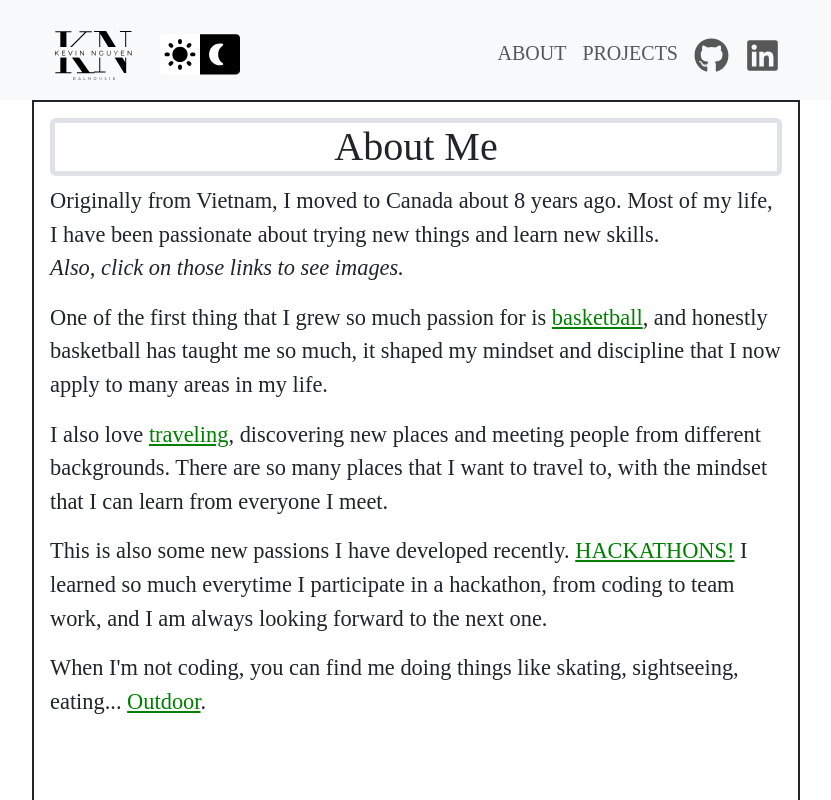
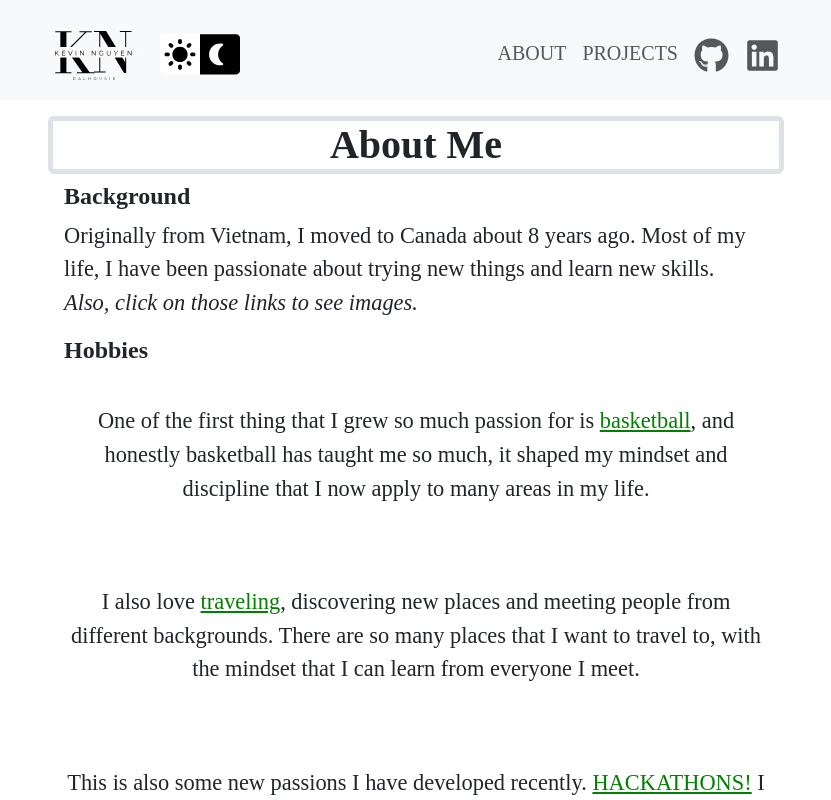
Before and after one commit to KevinDal2027/KevinPortfolio, a React (Vite) app: page /about in a window 1280 px wide. Shown: the whole page, without its empty margins (224-1055 px from the left). Built offline with nearby package versions, Linux system fonts and the light colour scheme.

Commit message:
Text align

```diff
--- a/src/components/About.jsx
+++ b/src/components/About.jsx
@@ -17,34 +17,47 @@ const About = () => {
     document.getElementById("aboutcontent").classList.remove("blurring");
   }
   return (
-    <div className="d-flex flex-column container border border-2 border-dark p-3 h-100">
-      <h1 className='text-center border border-5 rounded-bottom rounded-top'>About Me</h1>
+    <div className="d-flex flex-column container p-3 h-100">
+      <h1 className='fw-bold text-center border border-5 rounded-bottom rounded-top'>About Me</h1>
       <div id='aboutcontent'>
+        <div class = "overview country">
+          <h4 className='fw-bold'>Background</h4>
           <p>
             Originally from Vietnam, I moved to Canada about 8 years ago.
             Most of my life, I have been passionate about trying new things and learn new skills.
             <br/>
             <em>Also, click on those links to see images.</em>
           </p>
+        </div>
+        <h4 className='fw-bold'>Hobbies</h4>
+        <div class = "section basketball">
           <p>
             One of the first thing that I grew so much passion for is &shy;
             <span className="clickable-text" onClick={() => toggleImages('./assets/lifestyles/basketball.svg')}>basketball</span>,
             and honestly basketball has taught me so much, it shaped my mindset and discipline that I now apply to many areas in my life.
           </p>
+        </div>
+
+        <div class = "section travel">
           <p>
             I also love &shy;
             <span className="clickable-text" onClick={() => toggleImages('./assets/lifestyles/travel.svg')}>traveling</span>,
             discovering new places and meeting people from different backgrounds. There are so many places that I want to travel to, with the mindset that I can learn from everyone I meet.
           </p>
+        </div>
+        <div class = "section coding">
           <p>
             This is also some new passions I have developed recently. &shy;
             <span className="clickable-text" onClick={() => toggleImages('./assets/lifestyles/coding.svg')}>HACKATHONS!</span>
             &shy; I learned so much everytime I participate in a hackathon, from coding to team work, and I am always looking forward to the next one.
           </p>
+          </div>
+        <div class = "section outdoor">
           <p>
             When I'm not coding, you can find me doing things like skating, sightseeing, eating... &shy;
             <span className="clickable-text" onClick={() => toggleImages('./assets/lifestyles/outside.png')}>Outdoor</span>.
           </p>
+        </div>
       </div>
 
       {showImages && (
--- a/src/components/styles/About.css
+++ b/src/components/styles/About.css
@@ -38,6 +38,19 @@
     width: 85%;
     margin-bottom: 50px;
     height: auto;
+    font-family: system-ui;
+    font-size: 1.25rem;
+    line-height: 1.5;
+  }
+  #aboutcontent {
+    max-width: 50rem;
+    margin-inline: auto;
+    padding-inline: 1rem;
+  }
+
+  .section {
+    text-align: center;
+    padding-block: 2rem;
   }
 
   @media screen and (min-width: 600px) {
```
Also changed, not shown: 1 other file (tests, documents, lock files or other folders). Lines whose indentation alone changed are shown as unchanged.
